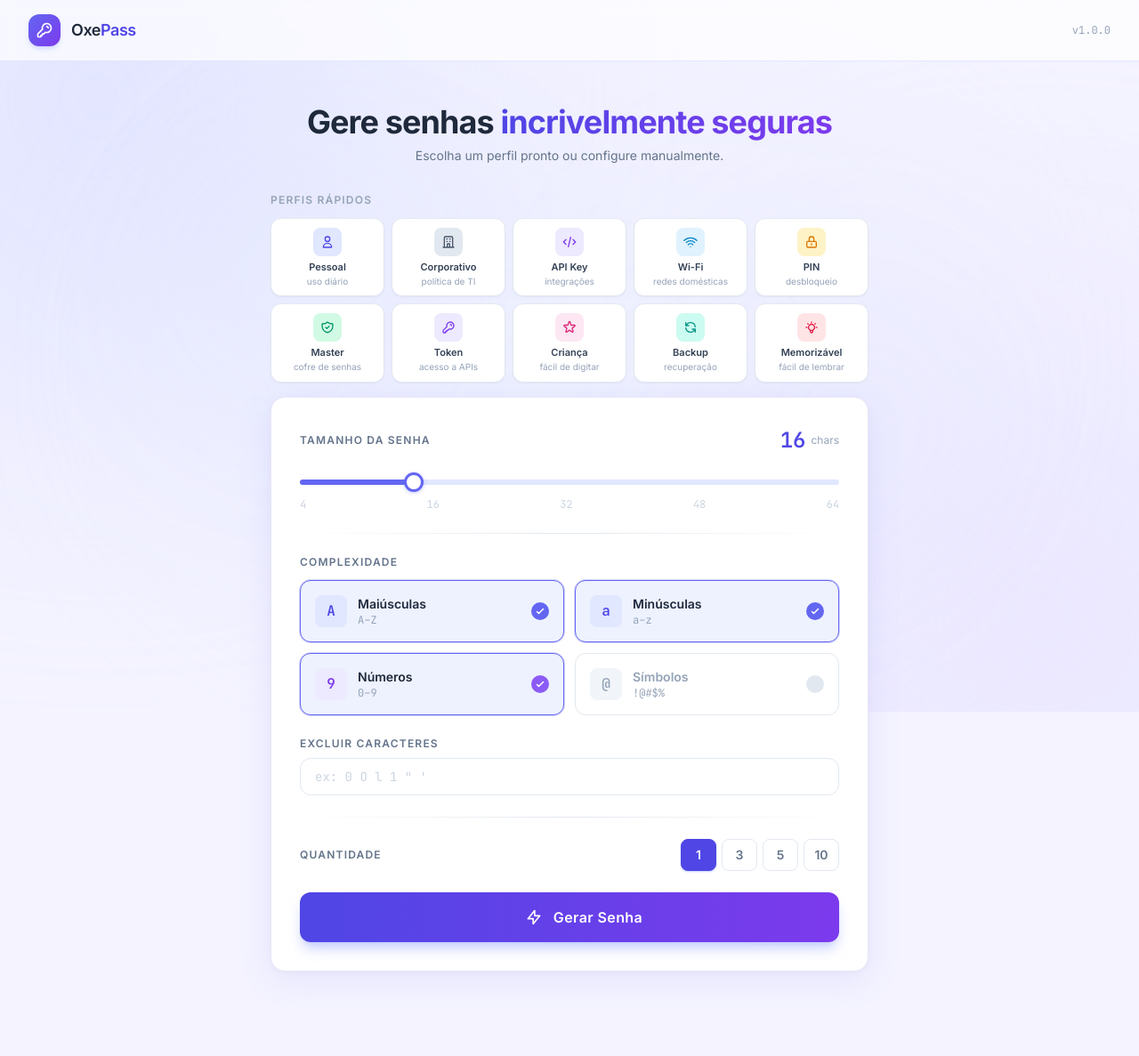
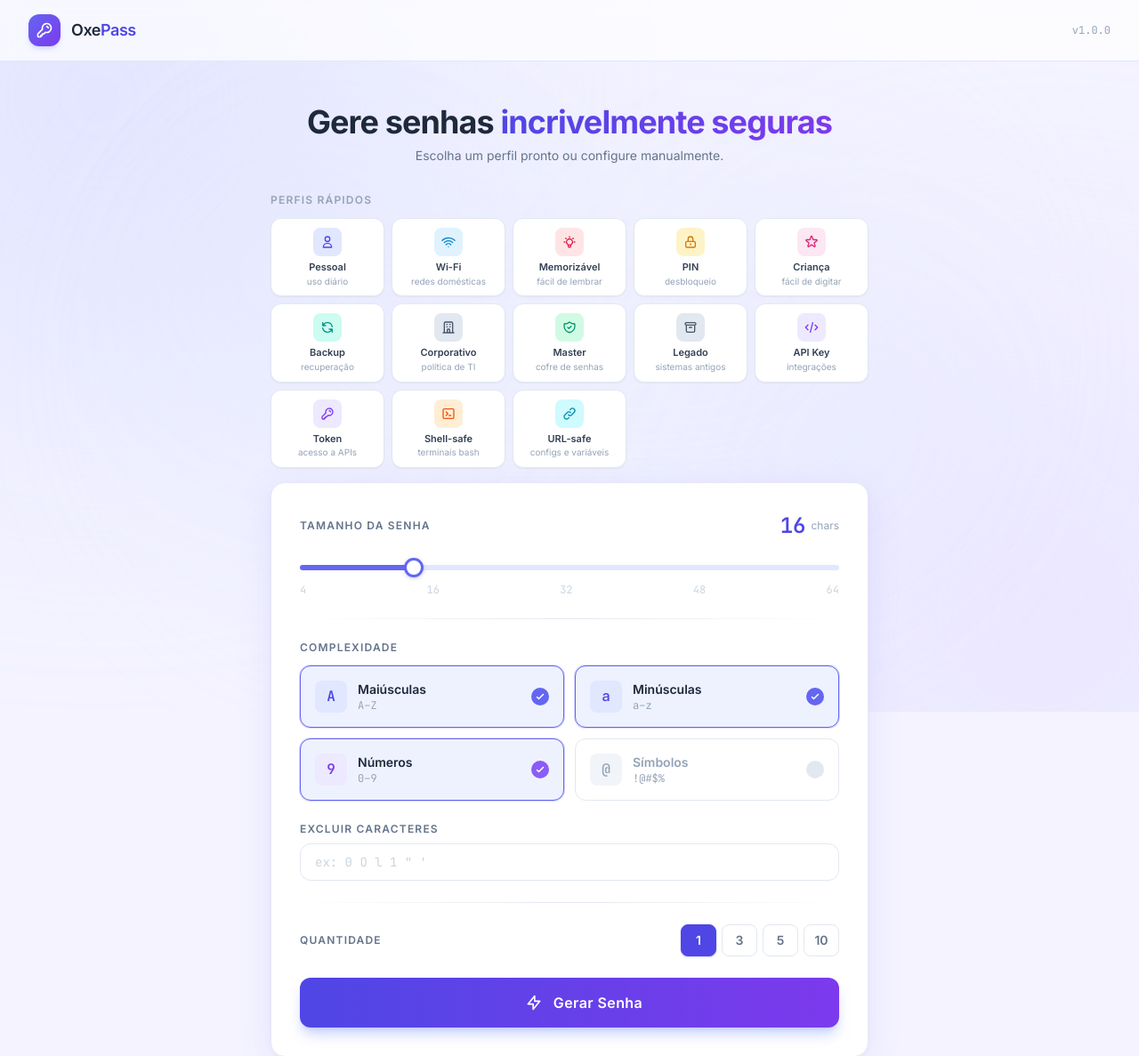
Before and after one commit to lealssa/oxepass, a Flask app: page / in a window 1280 px wide. Shown: the top 1187 px of the page at 89% size. Run offline with Flask 3, Linux system fonts and the light colour scheme; some libraries are stand-ins or nearby versions.

Commit message:
Adiciona perfis Shell-safe, URL-safe e Legado; reordena perfis por utilidade
- Shell-safe: exclui metacaracteres bash, mantém símbolos seguros (@ _ + - = : , .)
- URL-safe: mantém apenas símbolos RFC 3986 (- _ .)
- Legado: alfanumérico puro para sistemas antigos
- Reordena 13 perfis do mais geral (Pessoal, Wi-Fi) ao mais técnico (Shell, URL)
- Adiciona cores orange/cyan e ícones terminal/link/archive
- applyPreset limpa o campo "excluir caracteres" ao mudar de perfil

Co-Authored-By: Claude Sonnet 4.6 <noreply@anthropic.com>

```diff
--- a/app/app.py
+++ b/app/app.py
@@ -169,6 +169,26 @@ def generate():
             pwd = generate_backup_code()
             entries.append({"password": pwd, "parts": None})
 
+        elif pw_type == "shell":
+            # Shell-safe: symbols without bash metacharacters; keeps @ _ + - = : , .
+            length = max(4, min(64, int(request.form.get("length", 20))))
+            use_upper = request.form.get("uppercase") == "true"
+            use_lower = request.form.get("lowercase") == "true"
+            use_nums = request.form.get("numbers") == "true"
+            shell_exclude = exclude + "!#$%^&*()[]{}|;<>?"
+            pwd = generate_password(length, use_upper, use_lower, use_nums, True, exclude=shell_exclude)
+            entries.append({"password": pwd, "parts": None})
+
+        elif pw_type == "url":
+            # URL-safe: symbols limited to - _ . (RFC 3986 unreserved)
+            length = max(4, min(64, int(request.form.get("length", 20))))
+            use_upper = request.form.get("uppercase") == "true"
+            use_lower = request.form.get("lowercase") == "true"
+            use_nums = request.form.get("numbers") == "true"
+            url_exclude = exclude + "!@#$%^&*()+=[]{}|;:,<>?"
+            pwd = generate_password(length, use_upper, use_lower, use_nums, True, exclude=url_exclude)
+            entries.append({"password": pwd, "parts": None})
+
         else:
             length = max(4, min(64, int(request.form.get("length", 16))))
             use_upper = request.form.get("uppercase") == "true"
--- a/app/templates/index.html
+++ b/app/templates/index.html
@@ -33,21 +33,25 @@
          this.lowercase = preset.lowercase;
          this.numbers   = preset.numbers;
          this.symbols   = preset.symbols;
+         this.exclude   = '';
          this.$nextTick(() => { this.syncSlider(); htmx.trigger('#generate-btn', 'click'); });
        },
        get showControls() { return this.pwType !== 'memorable' && this.pwType !== 'backup' },
        get showExclude()  { return this.showControls },
        presets: [
-         { id:'personal',   label:'Pessoal',     desc:'uso diário',        length:16, uppercase:true,  lowercase:true,  numbers:true,  symbols:true,  icon:'user',     color:'indigo',  type:'random' },
-         { id:'corporate',  label:'Corporativo', desc:'política de TI',    length:12, uppercase:true,  lowercase:true,  numbers:true,  symbols:true,  icon:'building', color:'slate',   type:'random' },
-         { id:'apikey',     label:'API Key',     desc:'integrações',       length:32, uppercase:true,  lowercase:true,  numbers:true,  symbols:false, icon:'code',     color:'violet',  type:'random' },
-         { id:'wifi',       label:'Wi-Fi',       desc:'redes domésticas',  length:20, uppercase:true,  lowercase:true,  numbers:true,  symbols:false, icon:'wifi',     color:'sky',     type:'random' },
-         { id:'pin',        label:'PIN',         desc:'desbloqueio',       length:6,  uppercase:false, lowercase:false, numbers:true,  symbols:false, icon:'pin',      color:'amber',   type:'random' },
-         { id:'master',     label:'Master',      desc:'cofre de senhas',   length:24, uppercase:true,  lowercase:true,  numbers:true,  symbols:true,  icon:'shield',   color:'emerald', type:'random' },
-         { id:'token',      label:'Token',       desc:'acesso a APIs',     length:48, uppercase:true,  lowercase:true,  numbers:true,  symbols:false, icon:'key',      color:'violet',  type:'random' },
-         { id:'child',      label:'Criança',     desc:'fácil de digitar',  length:8,  uppercase:false, lowercase:true,  numbers:true,  symbols:false, icon:'star',     color:'pink',    type:'child'  },
-         { id:'backup',     label:'Backup',      desc:'recuperação',       length:0,  uppercase:false, lowercase:false, numbers:true,  symbols:false, icon:'refresh',  color:'teal',    type:'backup' },
-         { id:'memorable',  label:'Memorizável', desc:'fácil de lembrar',  length:0,  uppercase:false, lowercase:false, numbers:false, symbols:false, icon:'brain',    color:'rose',    type:'memorable' }
+         { id:'personal',   label:'Pessoal',     desc:'uso diário',        length:16, uppercase:true,  lowercase:true,  numbers:true,  symbols:true,  icon:'user',     color:'indigo',  type:'random'    },
+         { id:'wifi',       label:'Wi-Fi',       desc:'redes domésticas',  length:20, uppercase:true,  lowercase:true,  numbers:true,  symbols:false, icon:'wifi',     color:'sky',     type:'random'    },
+         { id:'memorable',  label:'Memorizável', desc:'fácil de lembrar',  length:0,  uppercase:false, lowercase:false, numbers:false, symbols:false, icon:'brain',    color:'rose',    type:'memorable' },
+         { id:'pin',        label:'PIN',         desc:'desbloqueio',       length:6,  uppercase:false, lowercase:false, numbers:true,  symbols:false, icon:'pin',      color:'amber',   type:'random'    },
+         { id:'child',      label:'Criança',     desc:'fácil de digitar',  length:8,  uppercase:false, lowercase:true,  numbers:true,  symbols:false, icon:'star',     color:'pink',    type:'child'     },
+         { id:'backup',     label:'Backup',      desc:'recuperação',       length:0,  uppercase:false, lowercase:false, numbers:true,  symbols:false, icon:'refresh',  color:'teal',    type:'backup'    },
+         { id:'corporate',  label:'Corporativo', desc:'política de TI',    length:12, uppercase:true,  lowercase:true,  numbers:true,  symbols:true,  icon:'building', color:'slate',   type:'random'    },
+         { id:'master',     label:'Master',      desc:'cofre de senhas',   length:24, uppercase:true,  lowercase:true,  numbers:true,  symbols:true,  icon:'shield',   color:'emerald', type:'random'    },
+         { id:'legacy',     label:'Legado',      desc:'sistemas antigos',  length:12, uppercase:true,  lowercase:true,  numbers:true,  symbols:false, icon:'archive',  color:'slate',   type:'random'    },
+         { id:'apikey',     label:'API Key',     desc:'integrações',       length:32, uppercase:true,  lowercase:true,  numbers:true,  symbols:false, icon:'code',     color:'violet',  type:'random'    },
+         { id:'token',      label:'Token',       desc:'acesso a APIs',     length:48, uppercase:true,  lowercase:true,  numbers:true,  symbols:false, icon:'key',      color:'violet',  type:'random'    },
+         { id:'shell',      label:'Shell-safe',  desc:'terminais bash',    length:20, uppercase:true,  lowercase:true,  numbers:true,  symbols:true,  icon:'terminal', color:'orange',  type:'shell'     },
+         { id:'url',        label:'URL-safe',    desc:'configs e variáveis',length:20, uppercase:true, lowercase:true,  numbers:true,  symbols:true,  icon:'link',     color:'cyan',    type:'url'       }
        ]
      }" x-init="$nextTick(() => syncSlider())">
 
@@ -76,6 +80,8 @@
             'ring-2 ring-pink-400    bg-pink-50    border-pink-300':    p.color==='pink'    && activePreset===p.id,
             'ring-2 ring-teal-400    bg-teal-50    border-teal-300':    p.color==='teal'    && activePreset===p.id,
             'ring-2 ring-rose-400    bg-rose-50    border-rose-300':    p.color==='rose'    && activePreset===p.id,
+            'ring-2 ring-orange-400  bg-orange-50  border-orange-300':  p.color==='orange'  && activePreset===p.id,
+            'ring-2 ring-cyan-400    bg-cyan-50    border-cyan-300':    p.color==='cyan'    && activePreset===p.id,
             'bg-white border-slate-200 hover:border-indigo-300 hover:bg-indigo-50/50': activePreset!==p.id
           }"
           class="relative flex flex-col items-center gap-1.5 p-2.5 rounded-xl border transition-all duration-200 cursor-pointer shadow-sm hover:shadow-md">
@@ -90,6 +96,8 @@
             'bg-pink-100    text-pink-600':    p.color==='pink',
             'bg-teal-100    text-teal-600':    p.color==='teal',
             'bg-rose-100    text-rose-600':    p.color==='rose',
+            'bg-orange-100  text-orange-600':  p.color==='orange',
+            'bg-cyan-100    text-cyan-600':    p.color==='cyan',
           }" class="w-8 h-8 rounded-lg flex items-center justify-center flex-shrink-0 transition-all">
             <template x-if="p.icon==='user'"><svg class="w-4 h-4" fill="none" stroke="currentColor" viewBox="0 0 24 24">
                 <path stroke-linecap="round" stroke-linejoin="round" stroke-width="2"
@@ -135,6 +143,21 @@
                 <path stroke-linecap="round" stroke-linejoin="round" stroke-width="2"
                   d="M9.663 17h4.673M12 3v1m6.364 1.636l-.707.707M21 12h-1M4 12H3m3.343-5.657l-.707-.707m2.828 9.9a5 5 0 117.072 0l-.548.547A3.374 3.374 0 0014 18.469V19a2 2 0 11-4 0v-.531c0-.895-.356-1.754-.988-2.386l-.548-.547z" />
               </svg></template>
+            <template x-if="p.icon==='terminal'"><svg class="w-4 h-4" fill="none" stroke="currentColor"
+                viewBox="0 0 24 24">
+                <path stroke-linecap="round" stroke-linejoin="round" stroke-width="2"
+                  d="M8 9l3 3-3 3m5 0h3M5 20h14a2 2 0 002-2V6a2 2 0 00-2-2H5a2 2 0 00-2 2v12a2 2 0 002 2z" />
+              </svg></template>
+            <template x-if="p.icon==='link'"><svg class="w-4 h-4" fill="none" stroke="currentColor"
+                viewBox="0 0 24 24">
+                <path stroke-linecap="round" stroke-linejoin="round" stroke-width="2"
+                  d="M13.828 10.172a4 4 0 00-5.656 0l-4 4a4 4 0 105.656 5.656l1.102-1.101m-.758-4.899a4 4 0 005.656 0l4-4a4 4 0 00-5.656-5.656l-1.1 1.1" />
+              </svg></template>
+            <template x-if="p.icon==='archive'"><svg class="w-4 h-4" fill="none" stroke="currentColor"
+                viewBox="0 0 24 24">
+                <path stroke-linecap="round" stroke-linejoin="round" stroke-width="2"
+                  d="M5 8h14M5 8a2 2 0 110-4h14a2 2 0 110 4M5 8v10a2 2 0 002 2h10a2 2 0 002-2V8m-9 4h4" />
+              </svg></template>
           </div>
 
           <div class="text-center">
@@ -143,7 +166,7 @@
           </div>
 
           <div x-show="activePreset===p.id" class="absolute top-1.5 right-1.5 w-1.5 h-1.5 rounded-full"
-            :class="{'bg-indigo-500':p.color==='indigo','bg-slate-500':p.color==='slate','bg-violet-500':p.color==='violet','bg-sky-500':p.color==='sky','bg-amber-500':p.color==='amber','bg-emerald-500':p.color==='emerald','bg-pink-500':p.color==='pink','bg-teal-500':p.color==='teal','bg-rose-500':p.color==='rose'}">
+            :class="{'bg-indigo-500':p.color==='indigo','bg-slate-500':p.color==='slate','bg-violet-500':p.color==='violet','bg-sky-500':p.color==='sky','bg-amber-500':p.color==='amber','bg-emerald-500':p.color==='emerald','bg-pink-500':p.color==='pink','bg-teal-500':p.color==='teal','bg-rose-500':p.color==='rose','bg-orange-500':p.color==='orange','bg-cyan-500':p.color==='cyan'}">
           </div>
         </button>
       </template>
```
